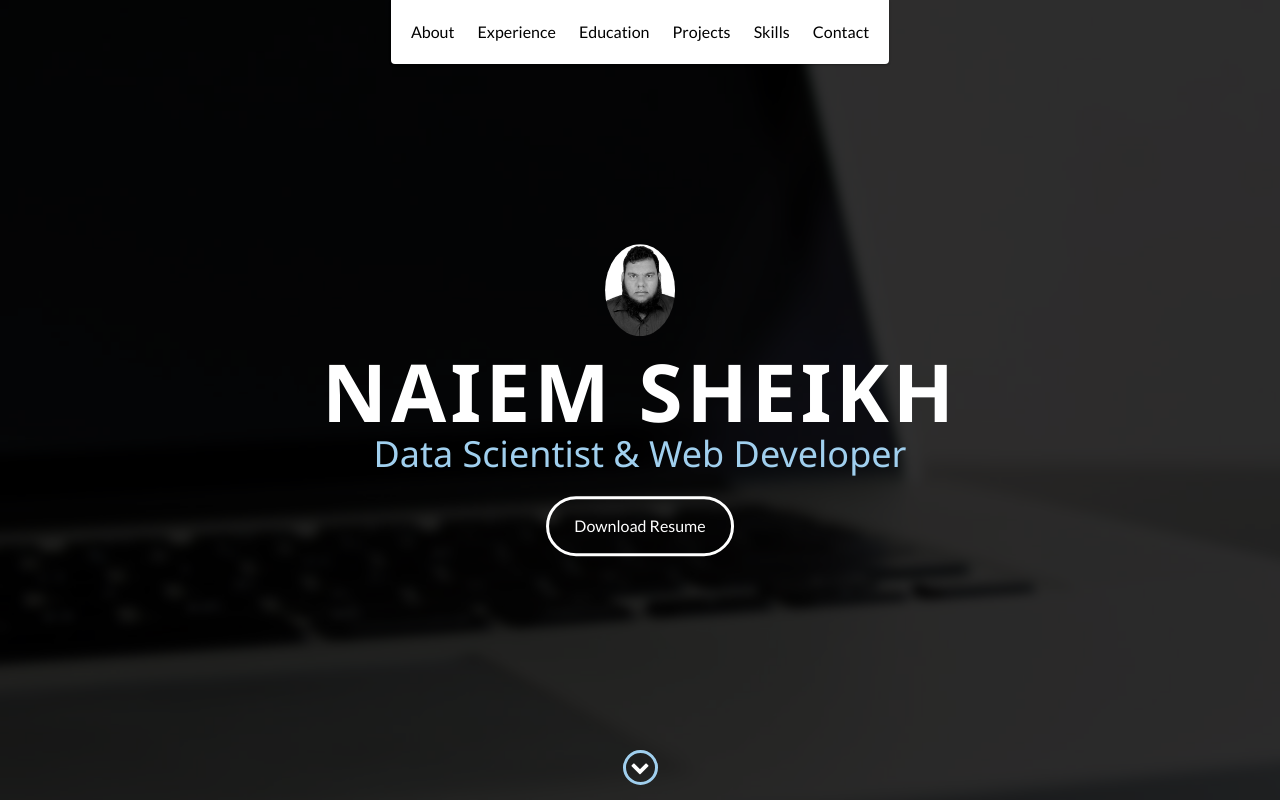
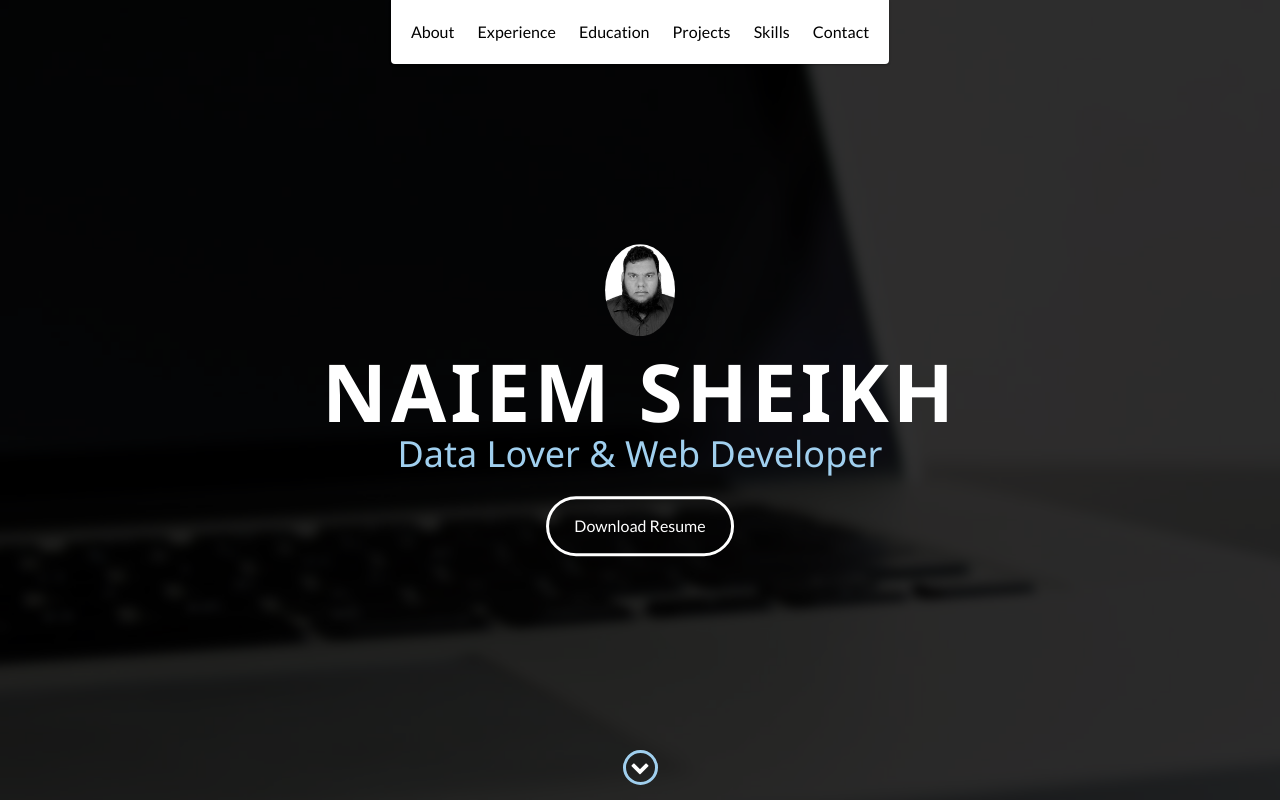
Before and after one commit to naiemsheikh/portfolio, a website: page index.html in a window 1280 px wide. Shown: the top 800 px of the page. Drawn offline with Linux system fonts and the light colour scheme.

Commit message:
Update index.html

```diff
--- a/index.html
+++ b/index.html
@@ -55,7 +55,7 @@
            <br>
            <br>
             <h1>Naiem Sheikh</h1>
-            <h2>Data Scientist & Web Developer</h2>
+            <h2>Data Lover & Web Developer</h2>
             <a href="#" class="btn-rounded-white">Download Resume</a>
         </div>
         <!-- End #lead-content -->
@@ -93,12 +93,11 @@
                 </div>
                 <div class="col-md-8">
                     <p>Created several website templates.</p>
-
-		    <p>Has strong knowledge in System Analysis, Data Mining and Pattern Recognition.</p>
-			<p>Built numbers of software with OOP programming language C# in .Net platform.</p>
-			<p>Friendly with Linux Mint, Ubuntu, Kali, Centos, Parrot etc.</p>
-			<p>Sound at Python modules such as: pandas, numpy, scipy, matplotlib etc.</p>
-			<p>Used by Anaconda, Jupyter Notebook, Hive, Hadoop, IDLE etc.</p>
+		     <p>Has strong knowledge in System Analysis, Data Mining and Pattern Recognition.</p>
+		     <p>Built numbers of software with OOP programming language C# in .Net platform.</p>
+		     <p>Friendly with Linux Mint, Ubuntu, Kali, Centos, Parrot etc.</p>
+		     <p>Sound at Python modules such as: pandas, numpy, scipy, matplotlib etc.</p>
+		     <p>Used by Anaconda, Jupyter Notebook, Hive, Hadoop, IDLE etc.</p>
 		    </div>
             </div>
         </div>
```
